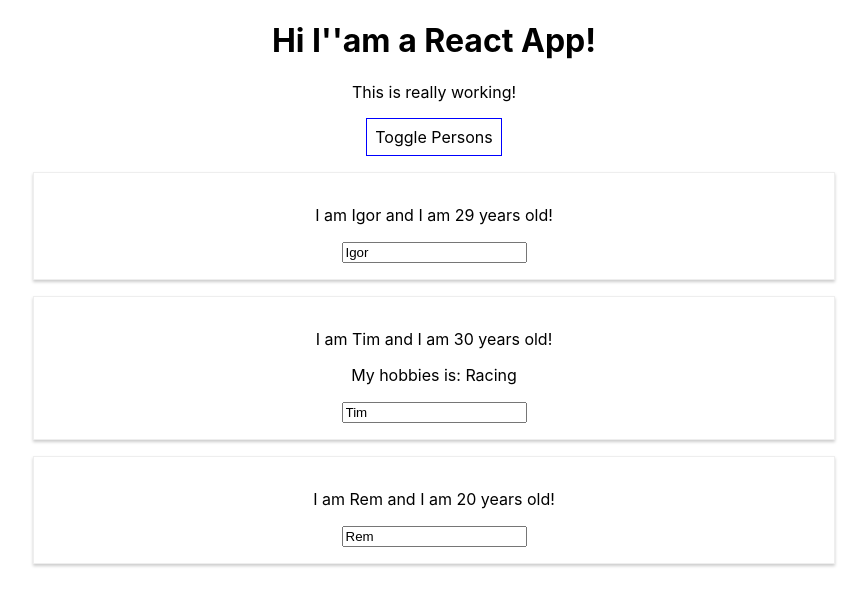
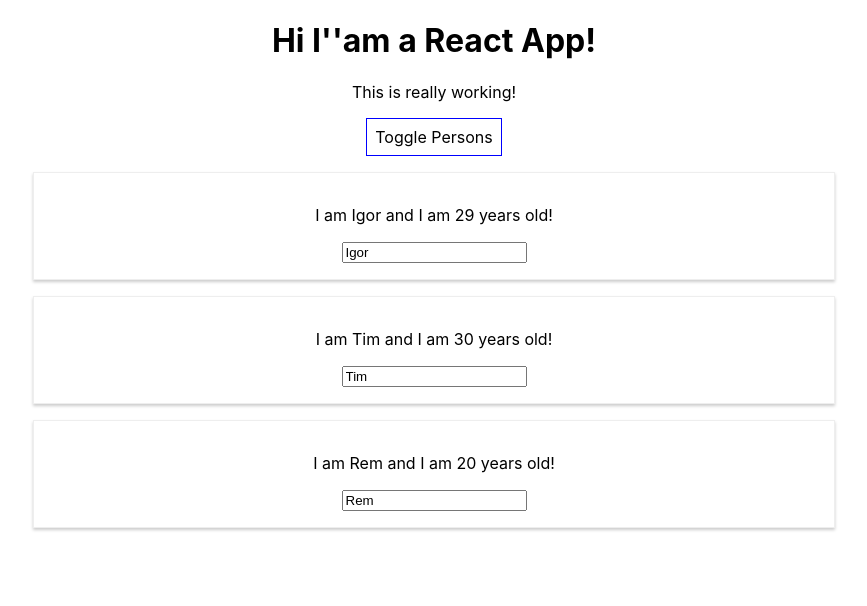
Before and after one commit to danilovIgor773/react-complete-guide, a React (Create React App) app: page / in a window 1280 px wide. Both pictures are taken after a click on the button "Toggle Persons". Shown: the top 606 px of the page, without its empty margins (206-1073 px from the left). Built offline with nearby package versions, Linux system fonts and the light colour scheme.

Commit message:
Added dynamic functionality for creating and deleting persons, using map()

```diff
--- a/src/App.js
+++ b/src/App.js
@@ -3,7 +3,7 @@ import "./App.css";
 import Person from "./Person/Person";
 //import UserInput from "./UserInput/UserInput";
 //import UserOutput from "./UserOutput/UserOutput";
-
+//--------------------Before render ---------------------
 class App extends Component {
   state = {
     persons: [
@@ -13,21 +13,6 @@ class App extends Component {
     ],
     otherState: "some other value",
     showPersons: false
-  };
-
-  switchNameHandler = newName => {
-    //console.log("Was clicked!");
-    //IT IS NOT ALLOWED!!! this.state.persons[0].name = "Danny";
-
-    //--------------------Before render ---------------------
-    this.setState({
-      persons: [
-        { name: newName, age: "40" },
-        { name: "Fatma", age: "32" },
-        { name: "Feruza", age: "23" }
-      ],
-      otherState: "some other value"
-    });
   };
 
   nameChangedhandler = event => {
@@ -46,6 +31,11 @@ class App extends Component {
     this.setState({ showPersons: !doesShow });
   };
 
+  deletePerson = index => {
+    const persons = this.state.persons;
+    persons.splice(index, 1);
+    this.setState({ persons: persons });
+  };
   //---------Inside render() method--------------------
 
   render() {
@@ -62,22 +52,15 @@ class App extends Component {
     if (this.state.showPersons) {
       persons = (
         <div>
-          <Person
-            name={this.state.persons[0].name}
-            age={this.state.persons[0].age}
-          />
-          <Person
-            name={this.state.persons[1].name}
-            age={this.state.persons[1].age}
-            click={this.switchNameHandler.bind(this, "Danny_The_Mage!")}
-            changed={this.nameChangedhandler}
-          >
-            My hobbies is: Racing
-          </Person>
-          <Person
-            name={this.state.persons[2].name}
-            age={this.state.persons[2].age}
-          />
+          {this.state.persons.map((person, index) => {
+            return (
+              <Person
+                click={() => this.deletePerson(index)}
+                name={person.name}
+                age={person.age}
+              />
+            );
+          })}
         </div>
       );
     }
```
